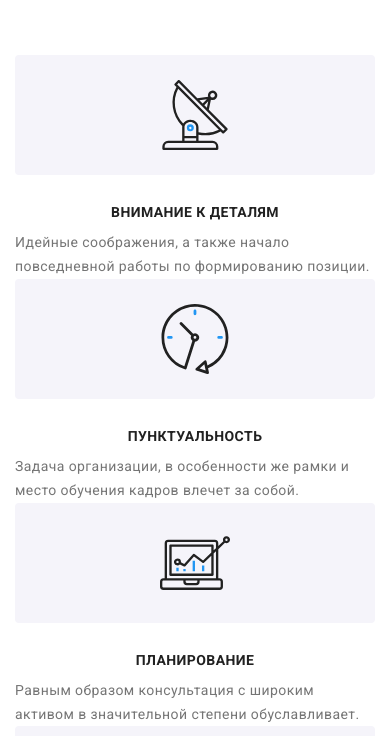
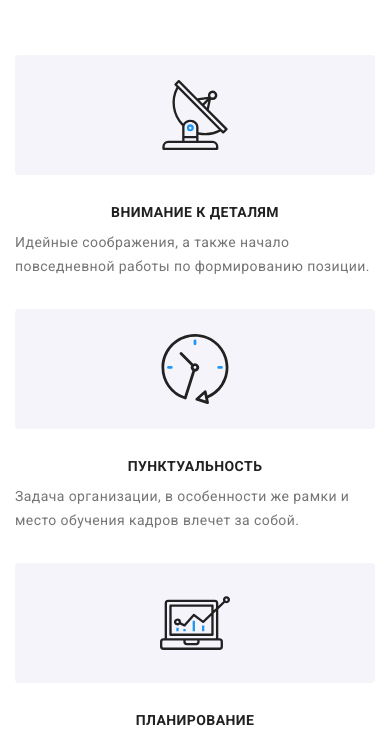
Before and after one commit to VictorSelischev/-goit-markup-hw-08, a plain HTML site: page index.html in a window 390 px wide. Shown: the part 66-802 px from the top of the page. Drawn offline with nearby package versions, Linux system fonts and the light colour scheme.

Commit message:
Исправляет сетку для секции Преимущества в mobile и tablet

```diff
--- a/sass/layout/_excellence.scss
+++ b/sass/layout/_excellence.scss
@@ -23,6 +23,10 @@
 .excellence-list__text {
   color: var(--color-text-two);
   @include font (14px, 1.71, 0.03em);
+}
+
+@media screen and (min-width: 480px) {
+
 }
 
 @media screen and (min-width: 768px) {
@@ -55,6 +59,10 @@
 }
 
 @media screen and (max-width: 767px) {
+  .excellence-list__item:not(:last-child) {
+    margin-bottom: 30px;
+  }
+
   .excellence-list__subtitle {
     text-align: center;
   }
```
Also changed, not shown: css/main.css, css/main.min.css, 2 other files.
